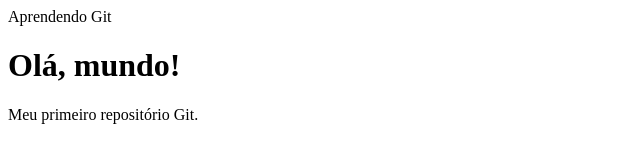
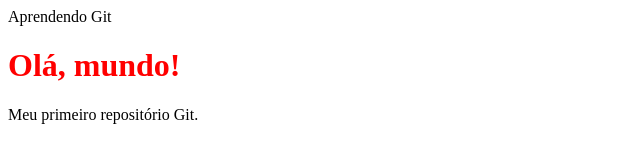
Before and after one commit to Mnascmento/ola-mundo-app, a plain HTML site: page index.html in a window 1280 px wide. Shown: the whole page, without its empty margins (0-640 px from the left). Drawn offline with Linux system fonts and the light colour scheme.

Commit message:
Definição de estilos css

```diff
--- /dev/null
+++ b/estilos.css
@@ -0,0 +1,3 @@
+.title{
+    color: red;
+}
--- a/index.html
+++ b/index.html
@@ -1,9 +1,10 @@
 <html>
     <head>
         <litle>Aprendendo Git</litle>
+        <link rel="stylesheet" href="estilos.css">
     </head>
     <body>
-        <h1>Olá, mundo!</h1>
+        <h1 class="title">Olá, mundo!</h1>
         <p>Meu primeiro repositório Git.</p>
     </body>
 </html>
```
